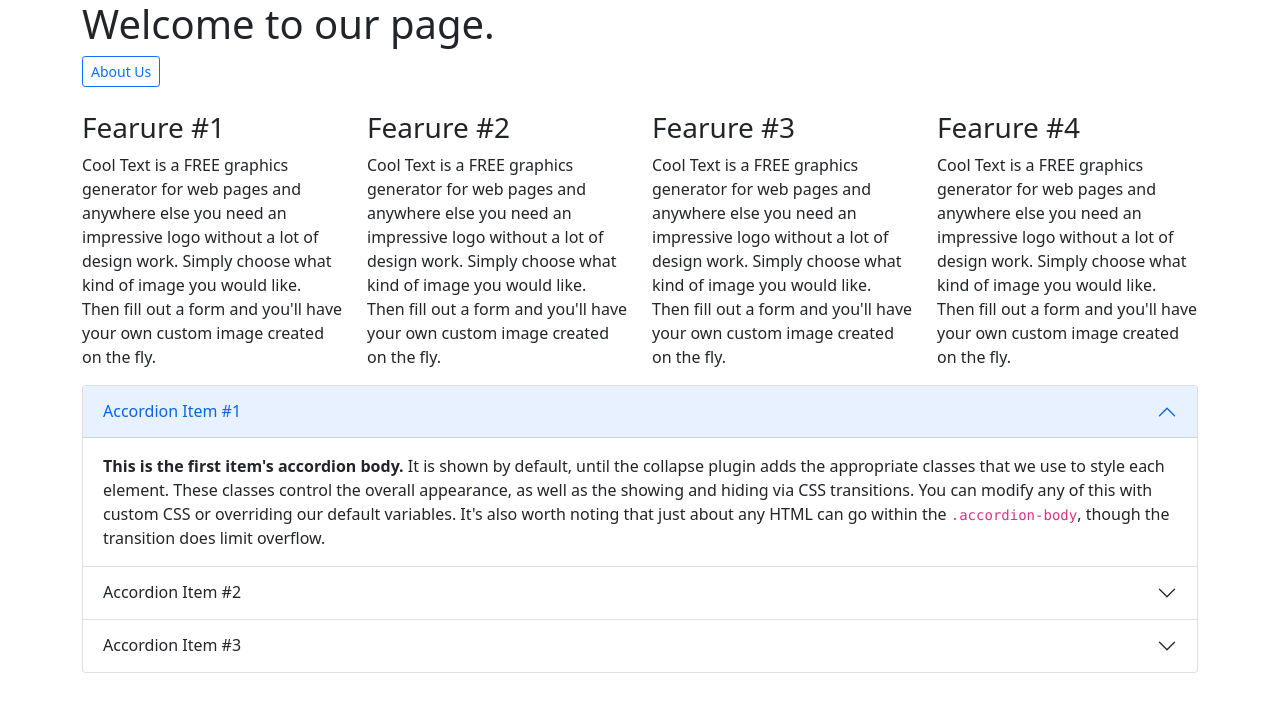
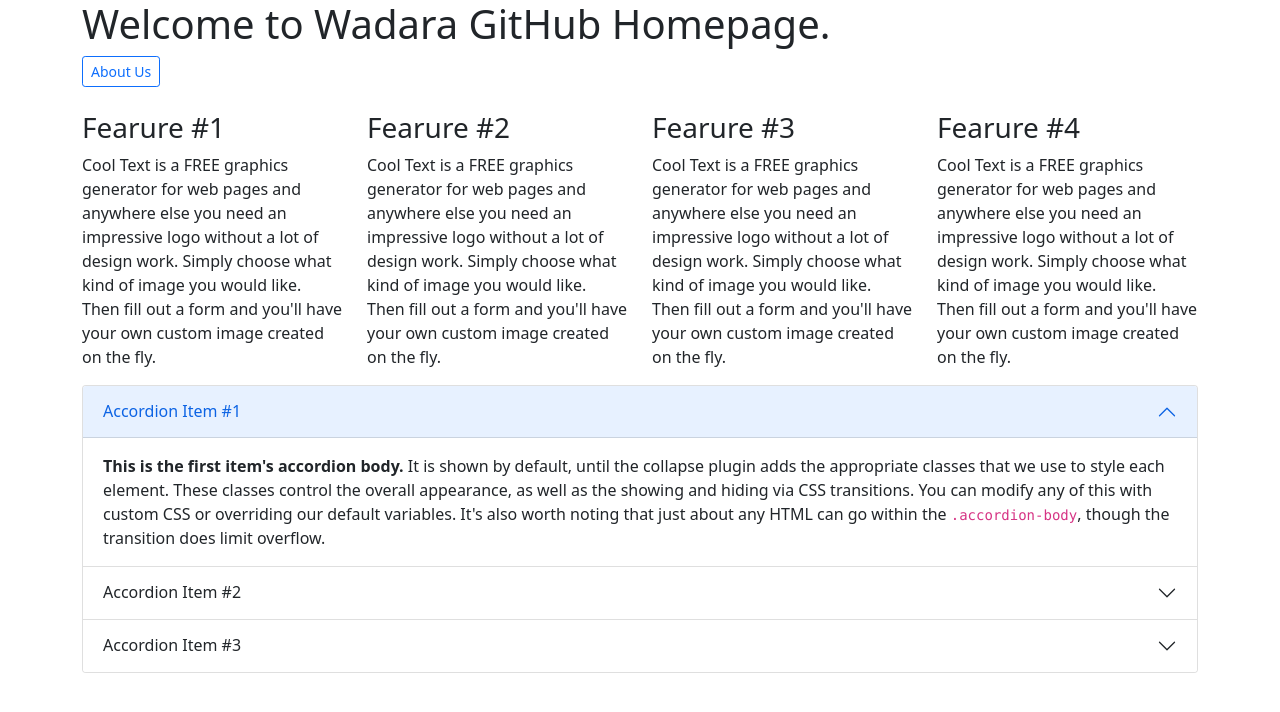
Before and after one commit to dwadara/bootstrap, a plain HTML site: page index.html in a window 1280 px wide. Drawn offline with nearby package versions, Linux system fonts and the light colour scheme.

Commit message:
Changed Title on HomePage

```diff
--- a/index.html
+++ b/index.html
@@ -9,7 +9,7 @@
 </head>
 <body>
 <div class="container">
-    <h1>Welcome to our page.</h1>
+    <h1>Welcome to Wadara GitHub Homepage.</h1>
     <a class="btn btn-outline-primary btn-sm" href="#">About Us</a>
 
     <div class="row mt-4">
```
